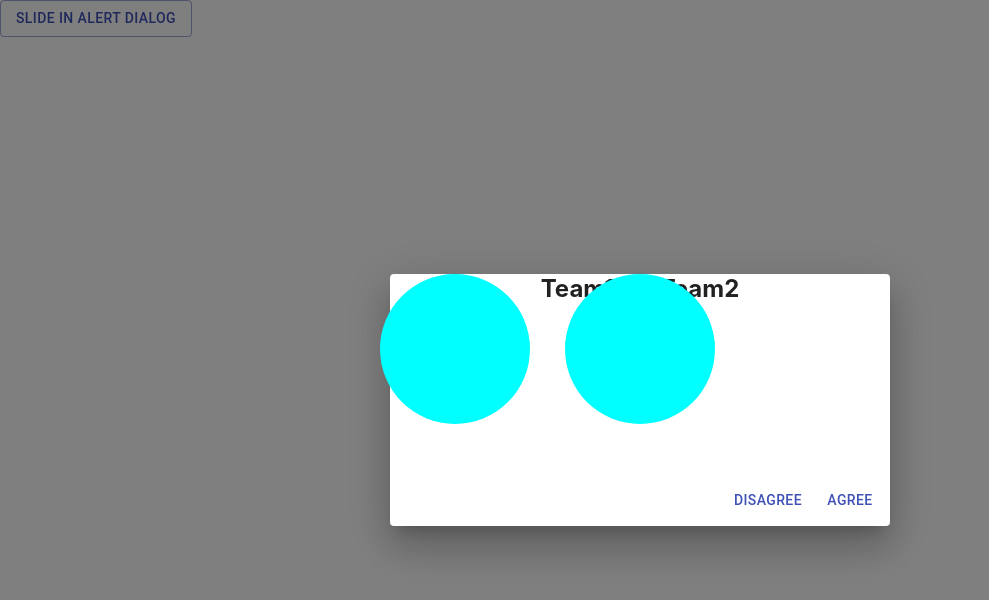
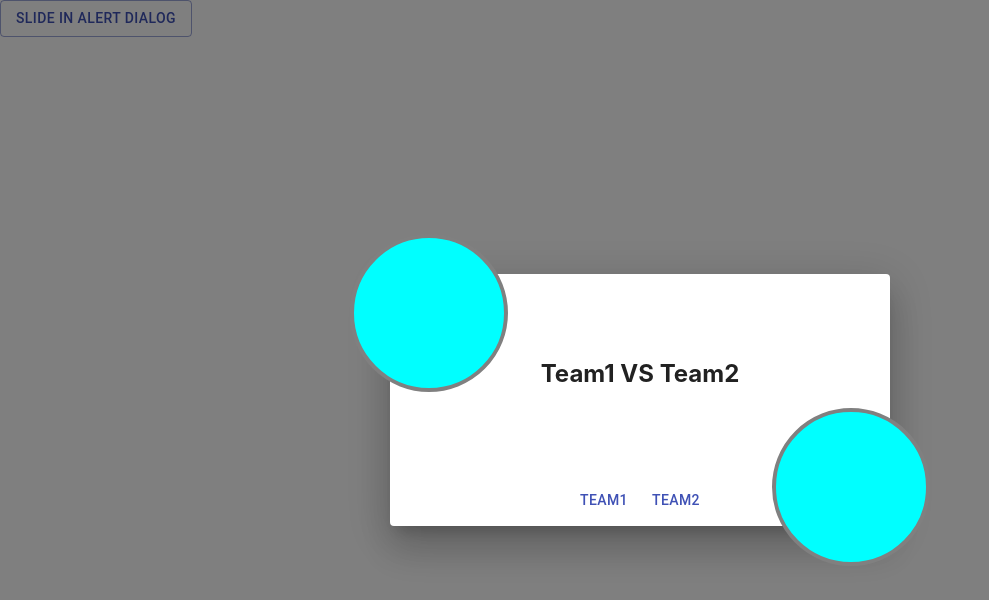
Before and after one commit to axbr9231/GrandTourney, a React (Create React App) app: page / in a window 1280 px wide. Both pictures are taken after a click on the button "SLIDE IN ALERT DIALOG". Shown: the top 600 px of the page, without its empty margins (0-989 px from the left). Built offline with nearby package versions, Linux system fonts and the light colour scheme.

Commit message:
Basic styling and component for match modal

```diff
--- a/src/App.css
+++ b/src/App.css
@@ -270,7 +270,7 @@ body {
 }
 
 
-.modal-team {
+.modal-team1 {
   height: 150px;
   width: 150px;
   border-radius: 100%;
@@ -278,12 +278,28 @@ body {
   z-index: 1;
   position: absolute;
   overflow: auto;
+  left: -40px;
+  top: -40px;
+  border: 4px solid grey;
+}
+
+.modal-team2 {
+  height: 150px;
+  width: 150px;
+  border-radius: 100%;
+  background-color: aqua;
+  z-index: 1;
+  position: absolute;
+  overflow: auto;
+  right: -40px;
+  bottom: -40px;
+  border: 4px solid grey;
 }
 
 .modal-content {
   display: flex;
-  flex-direction: row;
-  justify-content: space-evenly;
+  align-items: center;
+  justify-content: center;
 }
 
 .MuiDialog-paper {
--- a/src/components/MatchModal.js
+++ b/src/components/MatchModal.js
@@ -47,19 +47,19 @@ const MatchModal = (props) => {
         >
             {/* <DialogContent style={{'width': '500px', 'height': '100px'}}> */}
             <div className="modal-content" style={{'width': '500px', 'height': '200px'}}>
-                <div className="modal-team" style={{'left': '-10px'}}></div>
+                <div className="modal-team1"></div>
                 <h2>Team1 VS Team2</h2>
-                <div className="modal-team"></div>
+                <div className="modal-team2"></div>
             </div>
             {/* </DialogContent>  */}
-            <DialogActions>
+            <DialogActions style={{'display': 'flex', 'justifyContent': 'center'}}>
                 <Button onClick={handleClose} color="primary">
-                    Disagree
+                    Team1
                 </Button>
                 <Button onClick={handleClose} color="primary">
-                    Agree
+                    Team2
                 </Button>
-        </DialogActions>
+            </DialogActions>
         </Dialog>
       </div>
   )
```
